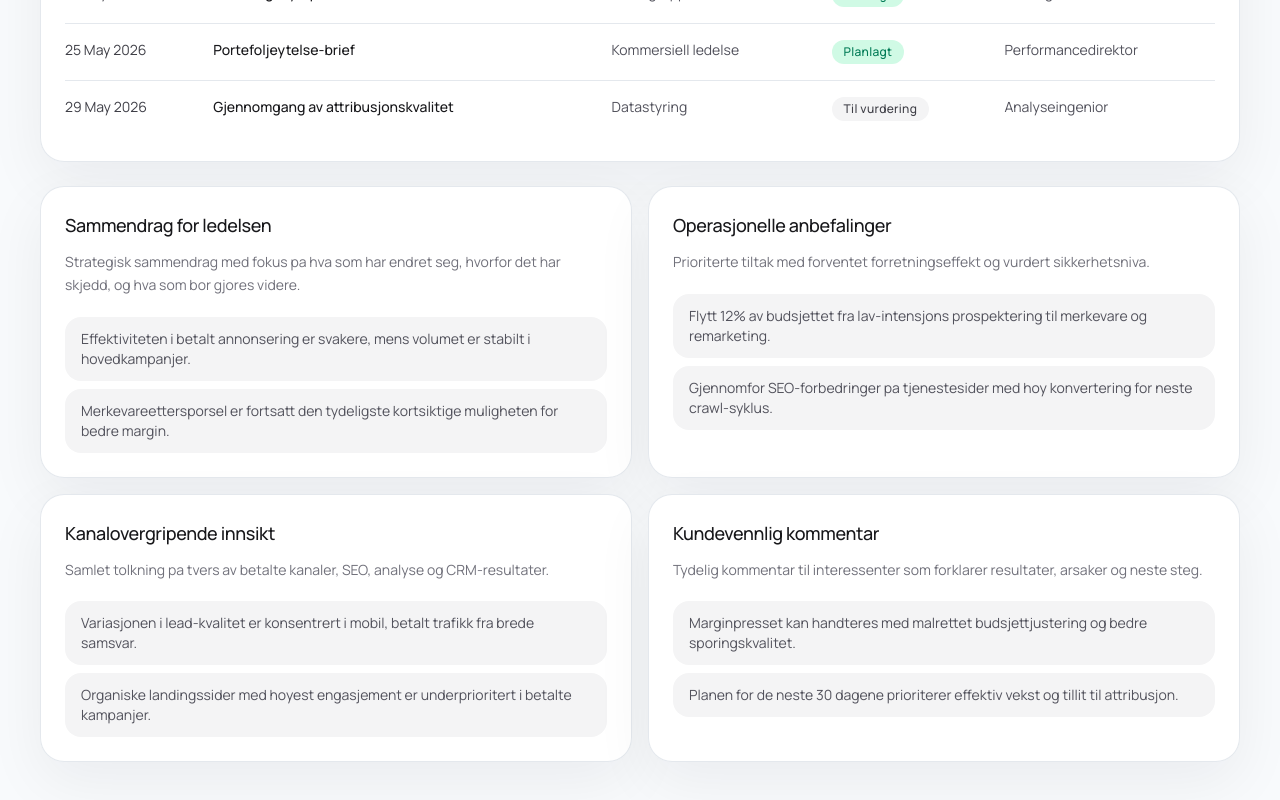
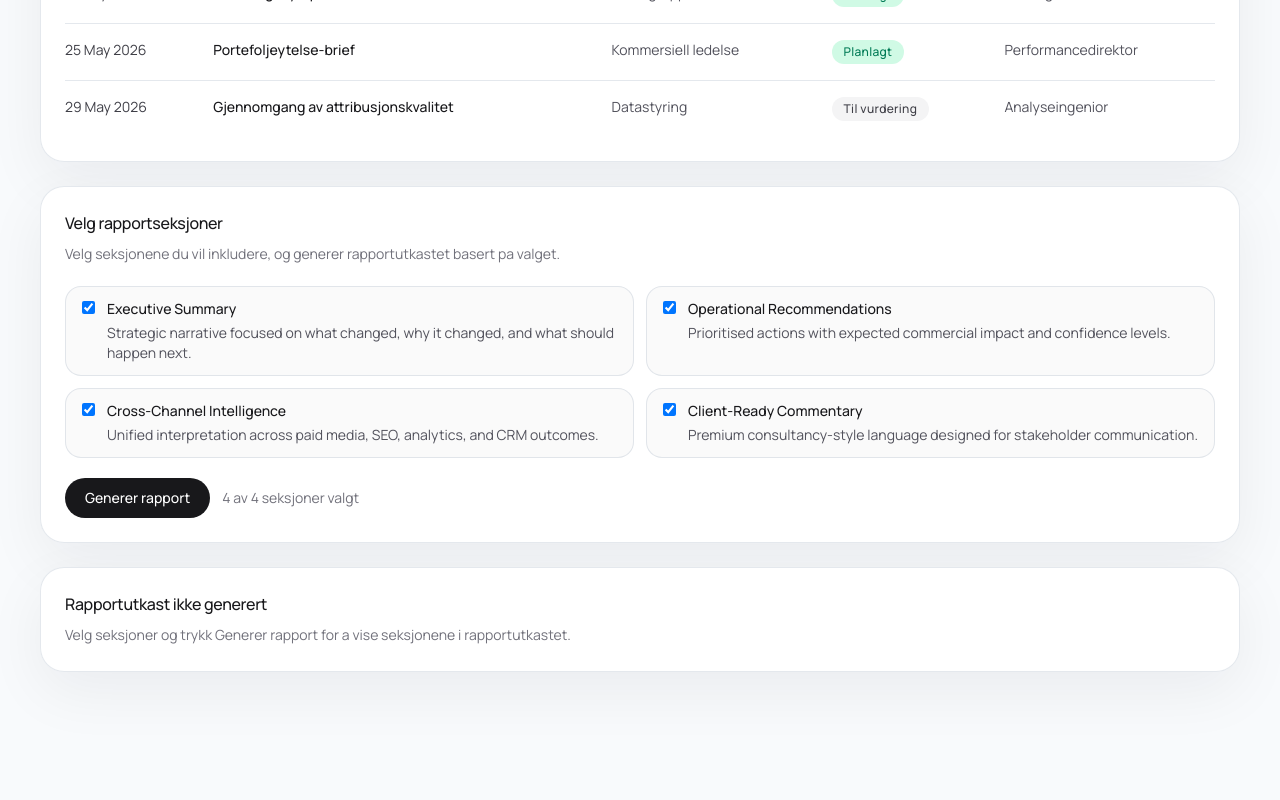
Before and after one commit to CognitiveFire/analytics, a Next.js app: page /reports in a window 1280 px wide. Shown: the part 2451-3251 px from the top of the page. After the commit the page ends 3163 px from the top, so only its background shows below. Built offline with nearby package versions, Linux system fonts and the light colour scheme.

Commit message:
Fix SEO demo upload loading and add selectable report generation

```diff
--- a/app/seo/page.tsx
+++ b/app/seo/page.tsx
@@ -9,7 +9,7 @@ import { clients } from "@/lib/mock-data/clients";
 
 export default function SeoPage() {
   const clientId = usePlatformStore((store) => store.clientId);
-  const activeAccount = useMemo(() => {
+  const activeAccountName = useMemo(() => {
     const selectedClient = clients.find((client) => client.id === clientId) ?? clients[0];
     return selectedClient?.name ?? clientId;
   }, [clientId]);
@@ -30,7 +30,7 @@ export default function SeoPage() {
           <div className="grid grid-cols-1 gap-3 sm:grid-cols-2 xl:grid-cols-4">
             <div className="rounded-3xl border border-zinc-200/80 bg-white/80 px-4 py-3 shadow-sm backdrop-blur dark:border-zinc-800 dark:bg-zinc-900/80">
               <p className="text-[10px] uppercase tracking-[0.18em] text-zinc-500">Konto</p>
-              <p className="mt-2 text-sm font-medium">{activeAccount}</p>
+              <p className="mt-2 text-sm font-medium">{activeAccountName}</p>
             </div>
             <div className="rounded-3xl border border-zinc-200/80 bg-white/80 px-4 py-3 shadow-sm backdrop-blur dark:border-zinc-800 dark:bg-zinc-900/80">
               <p className="text-[10px] uppercase tracking-[0.18em] text-zinc-500">Crawl-dato</p>
@@ -51,10 +51,10 @@ export default function SeoPage() {
           <div className="mb-4 rounded-3xl border border-zinc-200/80 bg-white/80 px-5 py-4 shadow-sm backdrop-blur dark:border-zinc-800 dark:bg-zinc-900/80">
             <p className="text-xs uppercase tracking-[0.22em] text-zinc-500">Aktiv konto</p>
             <p className="mt-2 text-sm text-zinc-600 dark:text-zinc-300">
-              Screaming Frog-opplastinger knyttes til <span className="font-medium text-zinc-900 dark:text-zinc-100">{activeAccount}</span>.
+              Screaming Frog-opplastinger knyttes til <span className="font-medium text-zinc-900 dark:text-zinc-100">{activeAccountName}</span>.
             </p>
           </div>
-          <ScreamingFrogUploader activeAccount={activeAccount} />
+          <ScreamingFrogUploader activeAccountId={clientId} />
         </section>
       </div>
     </PlatformShell>
--- a/components/reports/executive-report-portal.tsx
+++ b/components/reports/executive-report-portal.tsx
@@ -1,6 +1,6 @@
 "use client";
 
-import { useMemo } from "react";
+import { useEffect, useMemo, useState } from "react";
 
 import { usePlatformStore } from "@/hooks/use-platform-store";
 import { DEMO_ACCOUNT_ID } from "@/lib/demo-account";
@@ -351,6 +351,28 @@ export function ExecutiveReportPortal() {
   const { clientId } = usePlatformStore();
 
   const currentClient = useMemo(() => clients.find((client) => client.id === clientId) ?? clients[0], [clientId]);
+  const content = reportContentByClientId[currentClient.id] ?? reportContentByClientId[DEMO_ACCOUNT_ID];
+  const openingNarrative = openingNarrativeByClientId[currentClient.id] ?? openingNarrativeByClientId[DEMO_ACCOUNT_ID];
+  const [selectedSectionHeadings, setSelectedSectionHeadings] = useState<string[]>([]);
+  const [generatedSections, setGeneratedSections] = useState<ReportSection[] | null>(null);
+
+  useEffect(() => {
+    const headings = content.sections.map((section) => section.heading);
+    setSelectedSectionHeadings(headings);
+    setGeneratedSections(null);
+  }, [content]);
+
+  function toggleSection(heading: string) {
+    setSelectedSectionHeadings((current) =>
+      current.includes(heading) ? current.filter((item) => item !== heading) : [...current, heading]
+    );
+  }
+
+  function onGenerateReport() {
+    const selected = content.sections.filter((section) => selectedSectionHeadings.includes(section.heading));
+    setGeneratedSections(selected);
+  }
+
   if (clientId !== DEMO_ACCOUNT_ID) {
     return (
       <Card>
@@ -361,9 +383,6 @@ export function ExecutiveReportPortal() {
       </Card>
     );
   }
-
-  const content = reportContentByClientId[currentClient.id] ?? reportContentByClientId[DEMO_ACCOUNT_ID];
-  const openingNarrative = openingNarrativeByClientId[currentClient.id] ?? openingNarrativeByClientId[DEMO_ACCOUNT_ID];
 
   return (
     <>
@@ -445,7 +464,60 @@ export function ExecutiveReportPortal() {
         </div>
       </Card>
 
-      <ReportSections />
+      <Card>
+        <CardTitle>Velg rapportseksjoner</CardTitle>
+        <CardDescription className="mt-2">
+          Velg seksjonene du vil inkludere, og generer rapportutkastet basert pa valget.
+        </CardDescription>
+
+        <div className="mt-5 grid gap-3 md:grid-cols-2">
+          {content.sections.map((section) => {
+            const checked = selectedSectionHeadings.includes(section.heading);
+            return (
+              <label
+                className="flex items-start gap-3 rounded-2xl border border-zinc-200/80 bg-zinc-50 px-4 py-3 text-sm dark:border-zinc-800 dark:bg-zinc-900/40"
+                key={section.heading}
+              >
+                <input
+                  checked={checked}
+                  className="mt-0.5"
+                  onChange={() => toggleSection(section.heading)}
+                  type="checkbox"
+                />
+                <span>
+                  <span className="block font-medium text-zinc-900 dark:text-zinc-100">{section.heading}</span>
+                  <span className="mt-1 block text-zinc-600 dark:text-zinc-300">{section.description}</span>
+                </span>
+              </label>
+            );
+          })}
+        </div>
+
+        <div className="mt-5 flex flex-wrap items-center gap-3">
+          <button
+            className="inline-flex items-center justify-center rounded-full bg-zinc-900 px-5 py-2.5 text-sm font-medium text-white transition-all duration-300 hover:-translate-y-0.5 hover:bg-zinc-800 disabled:cursor-not-allowed disabled:opacity-60 dark:bg-zinc-100 dark:text-zinc-900 dark:hover:bg-zinc-200"
+            disabled={selectedSectionHeadings.length === 0}
+            onClick={onGenerateReport}
+            type="button"
+          >
+            Generer rapport
+          </button>
+          <p className="text-sm text-zinc-500 dark:text-zinc-400">
+            {selectedSectionHeadings.length} av {content.sections.length} seksjoner valgt
+          </p>
+        </div>
+      </Card>
+
+      {generatedSections ? (
+        <ReportSections sections={generatedSections} />
+      ) : (
+        <Card>
+          <CardTitle>Rapportutkast ikke generert</CardTitle>
+          <CardDescription className="mt-2">
+            Velg seksjoner og trykk Generer rapport for a vise seksjonene i rapportutkastet.
+          </CardDescription>
+        </Card>
+      )}
     </>
   );
 }
--- a/components/seo/screaming-frog-uploader.tsx
+++ b/components/seo/screaming-frog-uploader.tsx
@@ -67,10 +67,10 @@ const initialFileNames = exportSpecs.reduce<Record<string, string | null>>((acc,
 }, {});
 
 interface ScreamingFrogUploaderProps {
-  activeAccount: string;
+  activeAccountId: string;
 }
 
-export function ScreamingFrogUploader({ activeAccount }: ScreamingFrogUploaderProps) {
+export function ScreamingFrogUploader({ activeAccountId }: ScreamingFrogUploaderProps) {
   const [files, setFiles] = useState<Record<string, File | null>>(initialFiles);
   const [fileNames, setFileNames] = useState<Record<string, string | null>>(initialFileNames);
   const [isSubmitting, setIsSubmitting] = useState(false);
@@ -98,7 +98,7 @@ export function ScreamingFrogUploader({ activeAccount }: ScreamingFrogUploaderPr
   useEffect(() => {
     async function loadAccountState() {
       try {
-        const response = await fetch(`/api/seo/screamingfrog/upload?account=${encodeURIComponent(activeAccount)}`);
+        const response = await fetch(`/api/seo/screamingfrog/upload?account=${encodeURIComponent(activeAccountId)}`);
         const payload = (await response.json()) as {
           result?: ScreamingFrogUploadResult | null;
           error?: string;
@@ -123,7 +123,7 @@ export function ScreamingFrogUploader({ activeAccount }: ScreamingFrogUploaderPr
     void loadAccountState();
     setFiles(initialFiles);
     setError(null);
-  }, [activeAccount]);
+  }, [activeAccountId]);
 
   const onSubmit = async (event: FormEvent<HTMLFormElement>) => {
     event.preventDefault();
@@ -132,7 +132,7 @@ export function ScreamingFrogUploader({ activeAccount }: ScreamingFrogUploaderPr
 
     try {
       const formData = new FormData();
-      formData.append("account", activeAccount);
+      formData.append("account", activeAccountId);
       Object.values(files)
         .filter((file): file is File => Boolean(file))
         .forEach((file) => formData.append("files", file));
```
